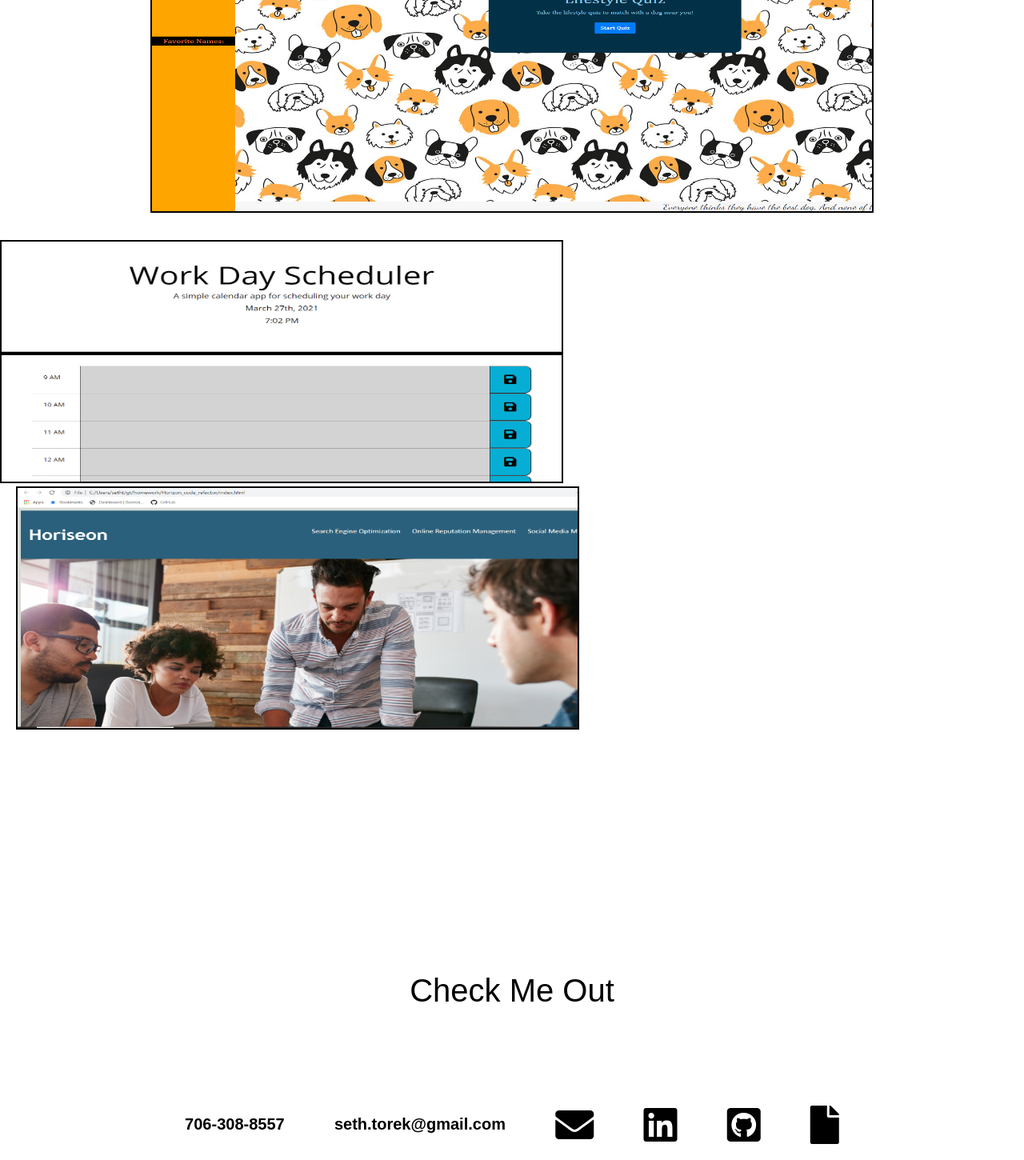
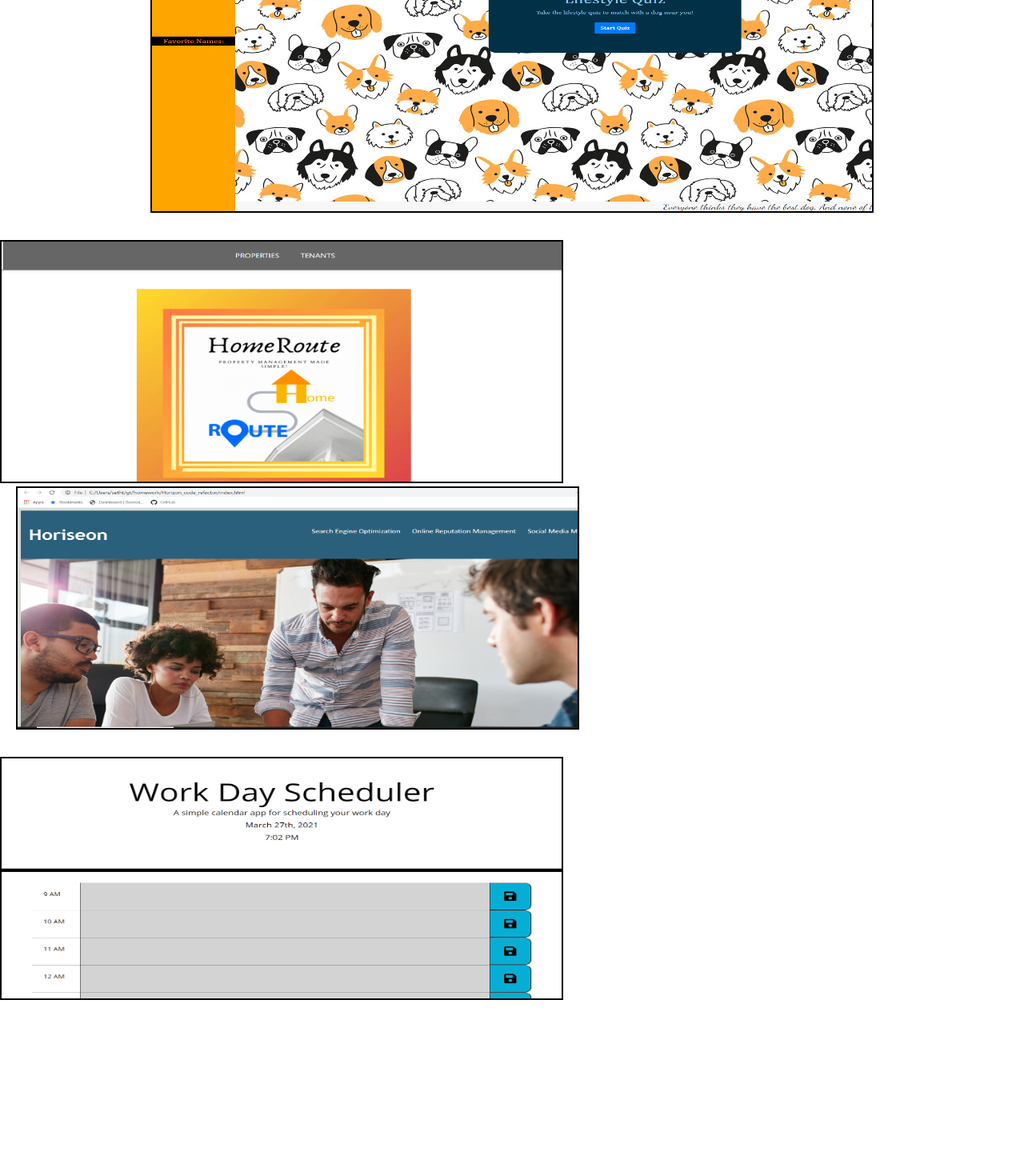
Before and after one commit to Sttorek/react-portfolio, a React (Create React App) app: page / in a window 1280 px wide. Shown: the part 1283-2733 px from the top of the page at 80% size. Built offline with nearby package versions, Linux system fonts and the light colour scheme.

Commit message:
added project 2

```diff
--- a/src/App.css
+++ b/src/App.css
@@ -189,6 +189,14 @@ a {
   border: 2px solid black;
 }
 
+#project4 {
+  width: 700px;
+  height: 300px;
+  margin-right: 20px;
+  margin-top: 30px;
+  border: 2px solid black;
+}
+
 #foot-title {
   margin-top: 300px;
   text-align: center;
--- a/src/components/Projects.js
+++ b/src/components/Projects.js
@@ -2,6 +2,7 @@ import React from "react";
 import snoopie from "../images/snoopie.png";
 import planner from "../images/dailyplanner.png";
 import refactor from "../images/horiseon.png";
+import property from "../images/property.png";
 
 function Projects() {
   return (
@@ -13,10 +14,10 @@ function Projects() {
       </div>
       <div id="sub-projects">
         <a
-          target="blank"
-          href="https://sttorek.github.io/Workday-Scheduler-ST/"
+          target="_blank"
+          href="https://hidden-scrubland-47296.herokuapp.com/"
         >
-          <img id="project2" alt="project2" src={planner} />
+          <img id="project2" alt="project2" src={property} />
         </a>
 
         <a
@@ -25,6 +26,12 @@ function Projects() {
         >
           <img id="project3" alt="project3" src={refactor} />
         </a>
+        <a
+          target="blank"
+          href="https://sttorek.github.io/Workday-Scheduler-ST/"
+        >
+          <img id="project4" alt="project4" src={planner} />
+        </a>
       </div>
     </section>
   );
```
Also changed, not shown: src/images/property.png (added).
